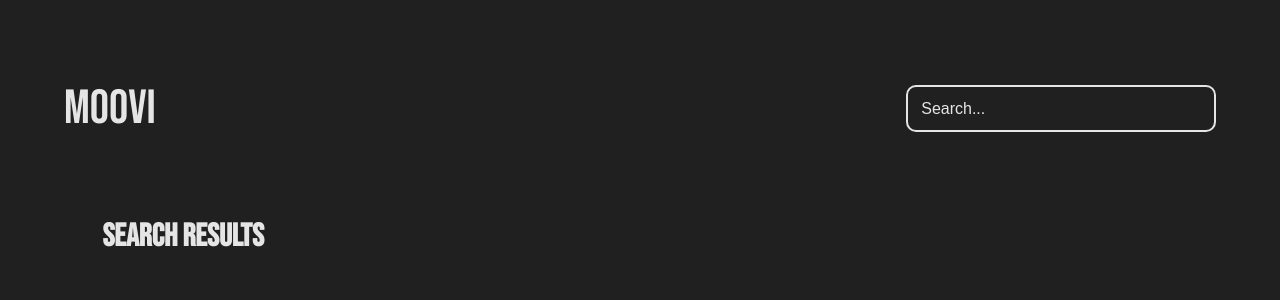
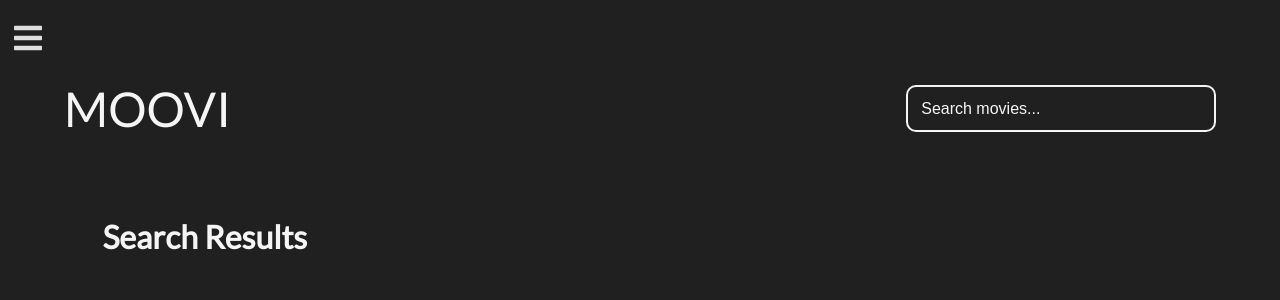
Before and after one commit to mrirfanto/moovi, a React (Create React App) app: page /search in a window 1280 px wide. Shown: the top 300 px of the page. Built offline with nearby package versions, Linux system fonts and the light colour scheme.

Commit message:
sidebar component

```diff
--- a/public/index.html
+++ b/public/index.html
@@ -10,42 +10,21 @@
       content="Web site created using create-react-app"
     />
     <link rel="apple-touch-icon" href="%PUBLIC_URL%/logo192.png" />
-    <!--
-      manifest.json provides metadata used when your web app is installed on a
-      user's mobile device or desktop. See https://developers.google.com/web/fundamentals/web-app-manifest/
-    -->
     <link rel="manifest" href="%PUBLIC_URL%/manifest.json" />
-    <link
-      href="https://fonts.googleapis.com/css2?family=Bebas+Neue&display=swap"
-      rel="stylesheet"
-    />
     <link
       href="https://fonts.googleapis.com/css2?family=Lato&display=swap"
       rel="stylesheet"
     />
-    <!--
-      Notice the use of %PUBLIC_URL% in the tags above.
-      It will be replaced with the URL of the `public` folder during the build.
-      Only files inside the `public` folder can be referenced from the HTML.
-
-      Unlike "/favicon.ico" or "favicon.ico", "%PUBLIC_URL%/favicon.ico" will
-      work correctly both with client-side routing and a non-root public URL.
-      Learn how to configure a non-root public URL by running `npm run build`.
-    -->
+    <link
+      rel="stylesheet"
+      href="https://cdnjs.cloudflare.com/ajax/libs/font-awesome/5.15.1/css/all.min.css"
+      integrity="sha512-+4zCK9k+qNFUR5X+cKL9EIR+ZOhtIloNl9GIKS57V1MyNsYpYcUrUeQc9vNfzsWfV28IaLL3i96P9sdNyeRssA=="
+      crossorigin="anonymous"
+    />
     <title>React App</title>
   </head>
   <body>
     <noscript>You need to enable JavaScript to run this app.</noscript>
     <div id="root"></div>
-    <!--
-      This HTML file is a template.
-      If you open it directly in the browser, you will see an empty page.
-
-      You can add webfonts, meta tags, or analytics to this file.
-      The build step will place the bundled scripts into the <body> tag.
-
-      To begin the development, run `npm start` or `yarn start`.
-      To create a production bundle, use `npm run build` or `yarn build`.
-    -->
   </body>
 </html>
--- a/src/actions/index.js
+++ b/src/actions/index.js
@@ -47,3 +47,9 @@
 
   dispatch({ type: "GET_SIMILAR_MOVIES", payload: response.data.results });
 };
+
+export const getMovieGenres = () => async (dispatch) => {
+  const response = await moviedb.get("/genre/movie/list");
+
+  dispatch({ type: "GET_MOVIE_GENRES", payload: response.data.genres });
+};
--- a/src/components/App.js
+++ b/src/components/App.js
@@ -6,6 +6,7 @@
 import Detail from "./Detail";
 import Header from "./Header";
 import SearchResults from "./SearchResults";
+import Sidebar from "./Sidebar";
 
 class App extends React.Component {
   render() {
@@ -13,9 +14,14 @@
       <div>
         <BrowserRouter>
           <Header />
-          <Route path="/" exact component={Home} />
-          <Route path="/detail/:movieId" component={Detail} />
-          <Route path="/search" component={SearchResults} />
+          <aside>
+            <Sidebar />
+          </aside>
+          <main className="container main">
+            <Route path="/" exact component={Home} />
+            <Route path="/detail/:movieId" component={Detail} />
+            <Route path="/search" component={SearchResults} />
+          </main>
         </BrowserRouter>
       </div>
     );
--- a/src/components/Detail.js
+++ b/src/components/Detail.js
@@ -44,7 +44,7 @@
     const { movieDetail, configApi, similarMovies } = this.props;
     if (Object.keys(movieDetail).length > 0) {
       return (
-        <div className="container">
+        <div>
           <div className="detail">
             <img
               className="detail__poster"
--- a/src/components/Home.js
+++ b/src/components/Home.js
@@ -2,17 +2,22 @@
 import { connect } from "react-redux";
 
 import MovieList from "./MovieList";
-import { getPopularMovies, getConfigurationApi } from "../actions";
+import {
+  getPopularMovies,
+  getConfigurationApi,
+  getMovieGenres,
+} from "../actions";
 
 class Home extends React.Component {
   componentDidMount() {
+    this.props.getMovieGenres();
     this.props.getConfigurationApi();
     this.props.getPopularMovies();
   }
 
   render() {
     return (
-      <div className="container">
+      <div>
         <h1 className="section-title">Popular Movies</h1>
         <MovieList
           movies={this.props.movieList}
@@ -23,15 +28,22 @@
   }
 }
 
-const mapStateToProps = (state) => {
+const mapStateToProps = ({
+  movieList,
+  configApi,
+  searchMovieResults,
+  movieGenres,
+}) => {
   return {
-    movieList: state.movieList,
-    configApi: state.configApi,
-    searchMovieResults: state.searchMovieResults,
+    movieList,
+    configApi,
+    searchMovieResults,
+    movieGenres,
   };
 };
 
 export default connect(mapStateToProps, {
   getPopularMovies,
   getConfigurationApi,
+  getMovieGenres,
 })(Home);
--- a/src/components/SearchBar.js
+++ b/src/components/SearchBar.js
@@ -15,7 +15,7 @@
         <form onSubmit={this.onFormSubmit}>
           <label htmlFor="search">
             <input
-              placeholder="Search..."
+              placeholder="Search movies..."
               type="text"
               value={this.state.query}
               onChange={(e) => this.setState({ query: e.target.value })}
--- a/src/components/SearchResults.js
+++ b/src/components/SearchResults.js
@@ -6,7 +6,7 @@
   const { searchMovieResults, configApi } = props;
   console.log(searchMovieResults);
   return (
-    <div className="container">
+    <div>
       <h1 className="section-title">Search Results</h1>
       <MovieList movies={searchMovieResults} configApi={configApi} />
     </div>
--- /dev/null
+++ b/src/components/Sidebar.js
@@ -0,0 +1,48 @@
+import React from "react";
+import { connect } from "react-redux";
+
+class Sidebar extends React.Component {
+  state = {
+    showSidebar: false,
+  };
+
+  renderGenreList = (genres) => {
+    if (genres.length > 0) {
+      return genres.map((genre) => {
+        return <li>{genre.name}</li>;
+      });
+    }
+    return "";
+  };
+  render() {
+    const { movieGenres } = this.props;
+    return (
+      <div
+        className="sidebar"
+        style={{
+          transform: this.state.showSidebar
+            ? "translateX(0)"
+            : "translate(-300px)",
+        }}
+      >
+        <button
+          className="btn-sidebar"
+          onClick={() =>
+            this.setState({ showSidebar: !this.state.showSidebar })
+          }
+        >
+          <i className="fas fa-bars"></i>
+        </button>
+        <h1 className="section-title">Categories</h1>
+        <ul>{this.renderGenreList(movieGenres)}</ul>
+      </div>
+    );
+  }
+}
+
+const mapStateToProps = ({ movieGenres }) => {
+  return {
+    movieGenres,
+  };
+};
+export default connect(mapStateToProps)(Sidebar);
--- a/src/reducers/index.js
+++ b/src/reducers/index.js
@@ -24,6 +24,11 @@
   else return state;
 };
 
+const movieGenresReducer = (state = [], action) => {
+  if (action.type === "GET_MOVIE_GENRES") return action.payload;
+  else return state;
+};
+
 export default combineReducers({
   movieList: movieListReducer,
   nowPlaying: nowPlayingReducer,
@@ -32,4 +37,5 @@
   selectedMovie: selectedMovieReducer,
   movieDetail: movieDetailReducer,
   similarMovies: similarMoviesReducer,
+  movieGenres: movieGenresReducer,
 });
--- a/src/styles/main.scss
+++ b/src/styles/main.scss
@@ -1,6 +1,6 @@
 body,
 html {
-  font-family: "Bebas Neue", cursive;
+  font-family: "Lato", sans-serif;
   background-color: #202020;
 }
 
@@ -11,7 +11,7 @@
 }
 
 .section-title {
-  color: #e5e5e5;
+  color: #f5f5f5;
   font-weight: 600;
   margin-left: 1.2em;
 }
@@ -22,7 +22,7 @@
   .brand {
     text-decoration: none;
     font-size: 3em;
-    color: #e5e5e5;
+    color: #f5f5f5;
   }
   .search {
     margin-left: auto;
@@ -30,12 +30,12 @@
       font-size: 1em;
       padding: 0.8em;
       background-color: transparent;
-      border: 2px solid #e5e5e5;
+      border: 2px solid #f5f5f5;
       border-radius: 10px;
       width: 280px;
-      color: #e5e5e5;
+      color: #f5f5f5;
       &::placeholder {
-        color: #e5e5e5;
+        color: #f5f5f5;
       }
     }
   }
@@ -59,14 +59,29 @@
 
 .btn {
   cursor: pointer;
-  color: #e5e5e5;
+  color: #f5f5f5;
   background: none;
   font-size: 1.2em;
   font-weight: bolder;
-  border: 2px solid #e5e5e5;
+  border: 2px solid #f5f5f5;
   border-radius: 5px;
   padding: 0.5em 1em;
   letter-spacing: 0.2em;
+}
+
+.btn-sidebar {
+  position: absolute;
+  right: -56px;
+  top: 20px;
+  background: none;
+  border: none;
+  outline: none;
+  color: #f5f5f5;
+  font-size: 2em;
+  cursor: pointer;
+  .fas {
+    margin-right: 8px;
+  }
 }
 
 .movie-list {
@@ -75,7 +90,7 @@
   grid-gap: 2em;
   grid-template-columns: repeat(5, 1fr);
   .card {
-    color: #e5e5e5;
+    color: #f5f5f5;
     h1 {
       font-weight: lighter;
       font-size: 20px;
@@ -113,7 +128,6 @@
   max-width: 60%;
   margin: 0 auto;
   margin-bottom: 7em;
-  font-family: "Lato", sans-serif;
   display: flex;
   &__poster {
     width: 350px;
@@ -127,7 +141,7 @@
   }
   &__description {
     margin-left: 3em;
-    color: #e5e5e5;
+    color: #f5f5f5;
     h2 {
       font-size: 1.2em;
       margin-top: 2em;
@@ -149,3 +163,28 @@
     }
   }
 }
+
+.sidebar {
+  position: fixed;
+  top: 0;
+  left: 0;
+  height: 100%;
+  width: 300px;
+  background-color: #202020;
+  opacity: 0.9;
+  z-index: 2;
+  color: #f5f5f5;
+  ul {
+    list-style-type: none;
+    padding: 0 2em;
+    margin: 0;
+    li {
+      margin: 1em 0;
+      font-size: 1.1em;
+      cursor: pointer;
+      &:hover {
+        color: #bfbfbf;
+      }
+    }
+  }
+}
```
